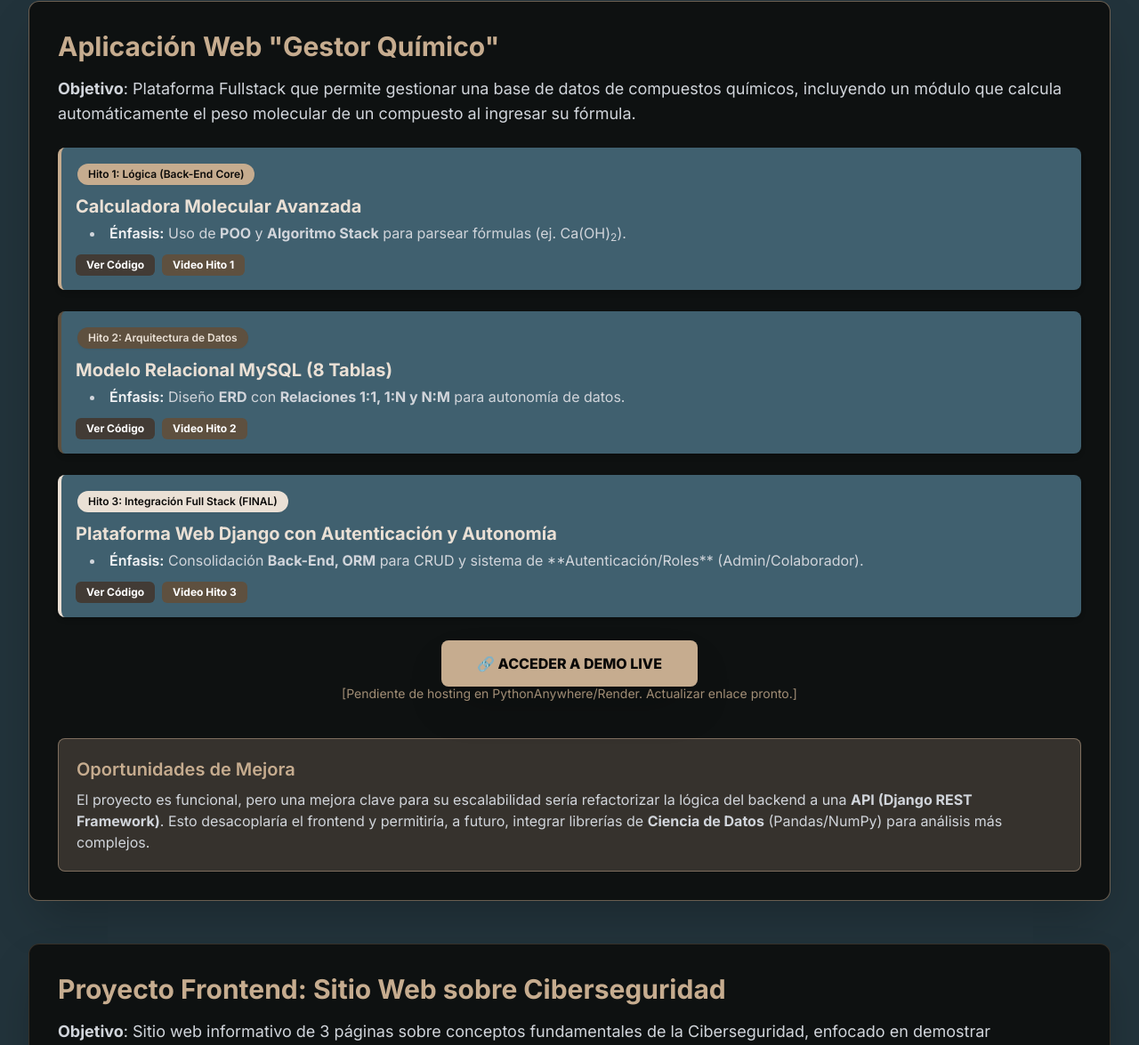
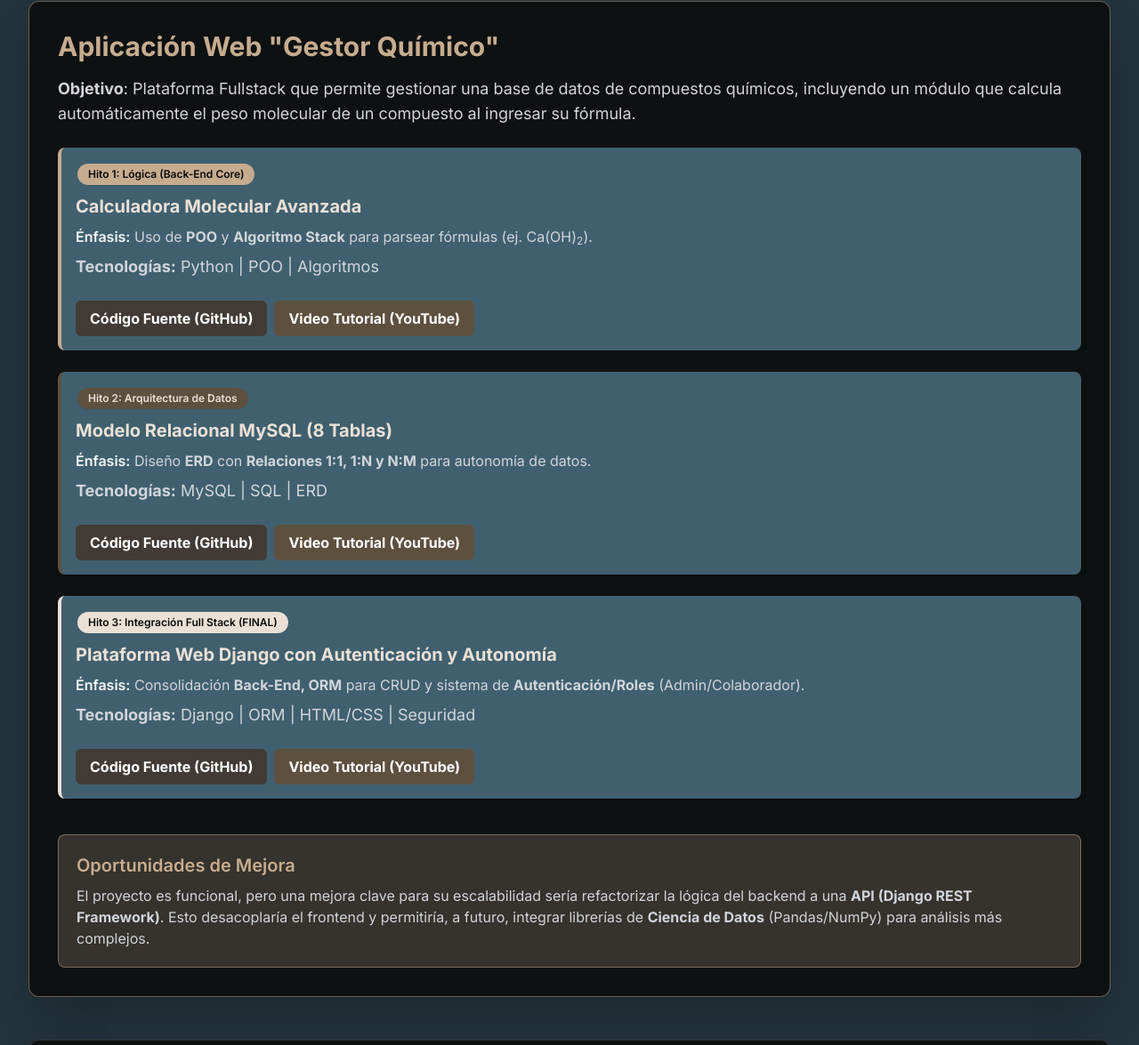
Before and after one commit to CarMalNie/carmalnie.github.io, a plain HTML site: page index.html in a window 1280 px wide. Shown: the part 1625-2800 px from the top of the page at 89% size. Drawn offline with nearby package versions, Linux system fonts and the light colour scheme; a script that the page names is missing.

Commit message:
Se Actualiza el Portafolio

```diff
--- a/index.html
+++ b/index.html
@@ -72,8 +72,8 @@
                 Soy un híbrido profesional apasionado por construir las herramientas para la industria. Mi rol es actuar como el "traductor" entre los requerimientos técnicos de la ingeniería y un código robusto y escalable.
             </p>
             <div class="mt-10 flex justify-center space-x-4">
-                <a href="[URL_DEMO_LIVE_GESTO_QUIMICO]" target="_blank" class="px-8 py-3 bg-primary-color text-black-500 font-bold rounded-lg shadow-xl transition duration-300 transform hover:scale-105">
-                    🔗 ACCEDER A DEMO LIVE
+                <a href="#proyectos" class="px-8 py-3 bg-primary-color text-black-500 font-bold rounded-lg shadow-xl transition duration-300 transform hover:scale-105">
+                    Ver Proyectos Destacados
                 </a>
                 <a href="https://www.linkedin.com/in/carmalnie" target="_blank" class="px-8 py-3 border border-primary-color text-primary-color hover:bg-primary-color/20 font-medium rounded-lg transition duration-300">
                     LinkedIn
@@ -133,15 +133,19 @@
                     <div class="p-4 bg-gunmetal-600 rounded-lg border-l-4 border-khaki-500 shadow-md transition duration-200 hover:shadow-lg">
                         <span class="inline-block px-3 py-1 text-xs font-semibold rounded-full m-0.5 shadow-sm bg-khaki-500 text-black-500">Hito 1: Lógica (Back-End Core)</span>
                         <h5 class="text-xl font-bold text-almond-500 mt-2 mb-1">Calculadora Molecular Avanzada</h5>
-                        <ul class="list-disc list-inside text-gray-300 ml-4 space-y-0.5">
-                            <li><span class="font-semibold text-gray-100">Énfasis:</span> Uso de <strong>POO</strong> y <strong>Algoritmo Stack</strong> para parsear fórmulas (ej. Ca(OH)<sub>2</sub>).</li>
-                        </ul>
-                        <div class="mt-3 flex flex-wrap gap-2">
-                            <a href="https://github.com/CarMalNie/Gestor_Quimico" target="_blank" class="px-3 py-1 bg-black-600 text-white text-xs font-bold rounded-md hover:bg-black-700 transition duration-150">
-                                Ver Código
+
+                        <p class="text-gray-300 text-base mt-2 mb-2">
+                            <span class="font-semibold text-gray-100">Énfasis:</span> Uso de <strong>POO</strong> y <strong>Algoritmo Stack</strong> para parsear fórmulas (ej. Ca(OH)<sub>2</sub>).
+                        </p>
+
+                        <p class="text-lg text-gray-300 mb-6"><strong>Tecnologías:</strong> Python | POO | Algoritmos</p>
+
+                        <div class="mt-4 flex flex-wrap gap-2">
+                            <a href="https://github.com/CarMalNie/Gestor_Quimico" target="_blank" class="px-4 py-2 bg-black-600 text-white font-bold rounded-md hover:bg-black-700 transition duration-150">
+                                Código Fuente (GitHub)
                             </a>
-                            <a href="[URL_VIDEO_CALCULADORA]" target="_blank" class="px-3 py-1 bg-walnut_brown-500 text-white text-xs font-bold rounded-md hover:bg-walnut_brown-600 transition duration-150">
-                                Video Hito 1
+                            <a href="[URL_VIDEO_CALCULADORA]" target="_blank" class="px-4 py-2 bg-walnut_brown-500 text-white font-bold rounded-md hover:bg-walnut_brown-600 transition duration-150">
+                                Video Tutorial (YouTube)
                             </a>
                         </div>
                     </div>
@@ -149,15 +153,19 @@
                     <div class="p-4 bg-gunmetal-600 rounded-lg border-l-4 border-walnut_brown-500 shadow-md transition duration-200 hover:shadow-lg">
                         <span class="inline-block px-3 py-1 text-xs font-semibold rounded-full m-0.5 shadow-sm bg-walnut_brown-500 text-almond-500">Hito 2: Arquitectura de Datos</span>
                         <h5 class="text-xl font-bold text-almond-500 mt-2 mb-1">Modelo Relacional MySQL (8 Tablas)</h5>
-                        <ul class="list-disc list-inside text-gray-300 ml-4 space-y-0.5">
-                            <li><span class="font-semibold text-gray-100">Énfasis:</span> Diseño <strong>ERD</strong> con <strong>Relaciones 1:1, 1:N y N:M</strong> para autonomía de datos.</li>
-                        </ul>
-                        <div class="mt-3 flex flex-wrap gap-2">
-                            <a href="https://github.com/CarMalNie/Gestor_Quimico" target="_blank" class="px-3 py-1 bg-black-600 text-white text-xs font-bold rounded-md hover:bg-black-700 transition duration-150">
-                                Ver Código
+
+                        <p class="text-gray-300 text-base mt-2 mb-2">
+                            <span class="font-semibold text-gray-100">Énfasis:</span> Diseño <strong>ERD</strong> con <strong>Relaciones 1:1, 1:N y N:M</strong> para autonomía de datos.
+                        </p>
+
+                        <p class="text-lg text-gray-300 mb-6"><strong>Tecnologías:</strong> MySQL | SQL | ERD</p>
+
+                        <div class="mt-4 flex flex-wrap gap-2">
+                            <a href="https://github.com/CarMalNie/Gestor_Quimico" target="_blank" class="px-4 py-2 bg-black-600 text-white font-bold rounded-md hover:bg-black-700 transition duration-150">
+                                Código Fuente (GitHub)
                             </a>
-                            <a href="[URL_VIDEO_MYSQL]" target="_blank" class="px-3 py-1 bg-walnut_brown-500 text-white text-xs font-bold rounded-md hover:bg-walnut_brown-600 transition duration-150">
-                                Video Hito 2
+                            <a href="[URL_VIDEO_MYSQL]" target="_blank" class="px-4 py-2 bg-walnut_brown-500 text-white font-bold rounded-md hover:bg-walnut_brown-600 transition duration-150">
+                                Video Tutorial (YouTube)
                             </a>
                         </div>
                     </div>
@@ -165,25 +173,22 @@
                     <div class="p-4 bg-gunmetal-600 rounded-lg border-l-4 border-almond-500 shadow-md transition duration-200 hover:shadow-lg">
                         <span class="inline-block px-3 py-1 text-xs font-semibold rounded-full m-0.5 shadow-sm bg-almond-500 text-black-500">Hito 3: Integración Full Stack (FINAL)</span>
                         <h5 class="text-xl font-bold text-almond-500 mt-2 mb-1">Plataforma Web Django con Autenticación y Autonomía</h5>
-                        <ul class="list-disc list-inside text-gray-300 ml-4 space-y-0.5">
-                            <li><span class="font-semibold text-gray-100">Énfasis:</span> Consolidación <strong>Back-End, ORM</strong> para CRUD y sistema de **Autenticación/Roles** (Admin/Colaborador).</li>
-                        </ul>
-                        <div class="mt-3 flex flex-wrap gap-2">
-                            <a href="https://github.com/CarMalNie/Gestor_Quimico" target="_blank" class="px-3 py-1 bg-black-600 text-white text-xs font-bold rounded-md hover:bg-black-700 transition duration-150">
-                                Ver Código
+
+                        <p class="text-gray-300 text-base mt-2 mb-2">
+                            <span class="font-semibold text-gray-100">Énfasis:</span> Consolidación <strong>Back-End, ORM</strong> para CRUD y sistema de <strong>Autenticación/Roles</strong> (Admin/Colaborador).
+                        </p>
+
+                        <p class="text-lg text-gray-300 mb-6"><strong>Tecnologías:</strong> Django | ORM | HTML/CSS | Seguridad</p>
+
+                        <div class="mt-4 flex flex-wrap gap-2">
+                            <a href="https://github.com/CarMalNie/Gestor_Quimico" target="_blank" class="px-4 py-2 bg-black-600 text-white font-bold rounded-md hover:bg-black-700 transition duration-150">
+                                Código Fuente (GitHub)
                             </a>
-                            <a href="[URL_VIDEO_DJANGO_FINAL]" target="_blank" class="px-3 py-1 bg-walnut_brown-500 text-white text-xs font-bold rounded-md hover:bg-walnut_brown-600 transition duration-150">
-                                Video Hito 3
+                            <a href="[URL_VIDEO_DJANGO_FINAL]" target="_blank" class="px-4 py-2 bg-walnut_brown-500 text-white font-bold rounded-md hover:bg-walnut_brown-600 transition duration-150">
+                                Video Tutorial (YouTube)
                             </a>
                         </div>
                     </div>
-                </div>
-
-                <div class="mt-10 text-center">
-                    <a href="[URL_DEMO_LIVE_GESTO_QUIMICO]" target="_blank" class="px-10 py-4 bg-primary-color text-black-500 font-extrabold rounded-lg shadow-2xl transition duration-300 transform hover:scale-105 hover:bg-khaki-600">
-                        🔗 ACCEDER A DEMO LIVE
-                    </a>
-                    <p class="mt-3 text-sm text-khaki-500/80">[Pendiente de hosting en PythonAnywhere/Render. Actualizar enlace pronto.]</p>
                 </div>
 
                 <div class="mt-10 p-5 bg-black-600/80 rounded-lg border border-khaki-500/50">
@@ -202,7 +207,7 @@
                     <strong>Objetivo</strong>: Sitio web informativo de 3 páginas sobre conceptos fundamentales de la Ciberseguridad, enfocado en demostrar habilidades de maquetación web y diseño responsivo.
                  </p>
                  <p class="text-lg text-gray-300 mb-6">
-                    <strong>Tecnologías</strong>: HTML, CSS, JavaScript, Bootstrap.
+                    <strong>Tecnologías</strong>: HTML | CSS | JavaScript | Bootstrap.
                  </p>
 
                  <div class="flex flex-wrap items-center gap-4 p-4 bg-gunmetal-500/50 rounded-lg border border-walnut_brown-500/30">
```
